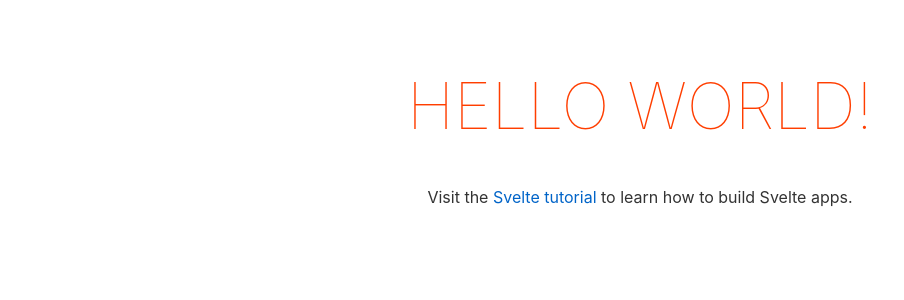
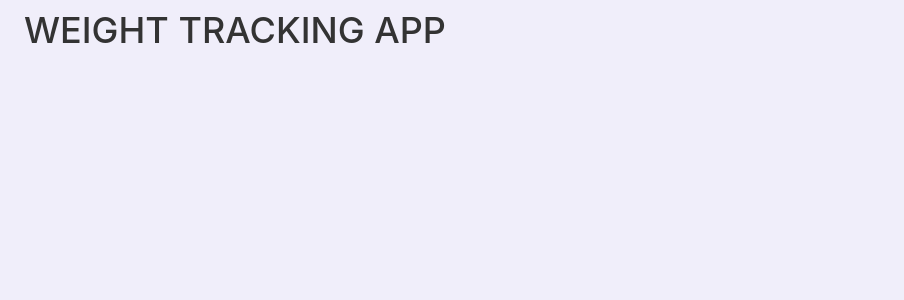
Before and after one commit to hussamkhatib/svelte-weight, a Svelte app: page / in a window 1280 px wide. Shown: the top 300 px of the page, without its empty margins (0-904 px from the left). Built offline with nearby package versions, Linux system fonts and the light colour scheme.

Commit message:
feat: add header

```diff
--- a/public/global.css
+++ b/public/global.css
@@ -10,6 +10,7 @@ body {
 	padding: 8px;
 	box-sizing: border-box;
 	font-family: -apple-system, BlinkMacSystemFont, "Segoe UI", Roboto, Oxygen-Sans, Ubuntu, Cantarell, "Helvetica Neue", sans-serif;
+	background: #F0EEFA;
 }
 
 a {
--- a/src/App.svelte
+++ b/src/App.svelte
@@ -1,30 +1,27 @@
 <script>
-	export let name;
 </script>
 
 <main>
-	<h1>Hello {name}!</h1>
-	<p>Visit the <a href="https://svelte.dev/tutorial">Svelte tutorial</a> to learn how to build Svelte apps.</p>
+	<h1>Weight Tracking App</h1>
 </main>
 
 <style>
 	main {
-		text-align: center;
-		padding: 1em;
-		max-width: 240px;
+		padding: 0 1em;
+		max-width: 80rem;
 		margin: 0 auto;
 	}
 
 	h1 {
-		color: #ff3e00;
 		text-transform: uppercase;
-		font-size: 4em;
-		font-weight: 100;
+		font-size: 1em;
+		font-weight: 500;
+		margin: 0;
 	}
 
 	@media (min-width: 640px) {
-		main {
-			max-width: none;
-		}
+		h1 {
+		font-size: 2.25em;
+	}
 	}
 </style>
--- a/src/main.js
+++ b/src/main.js
@@ -2,9 +2,6 @@ import App from './App.svelte';
 
 const app = new App({
 	target: document.body,
-	props: {
-		name: 'world'
-	}
 });
 
 export default app;
```
